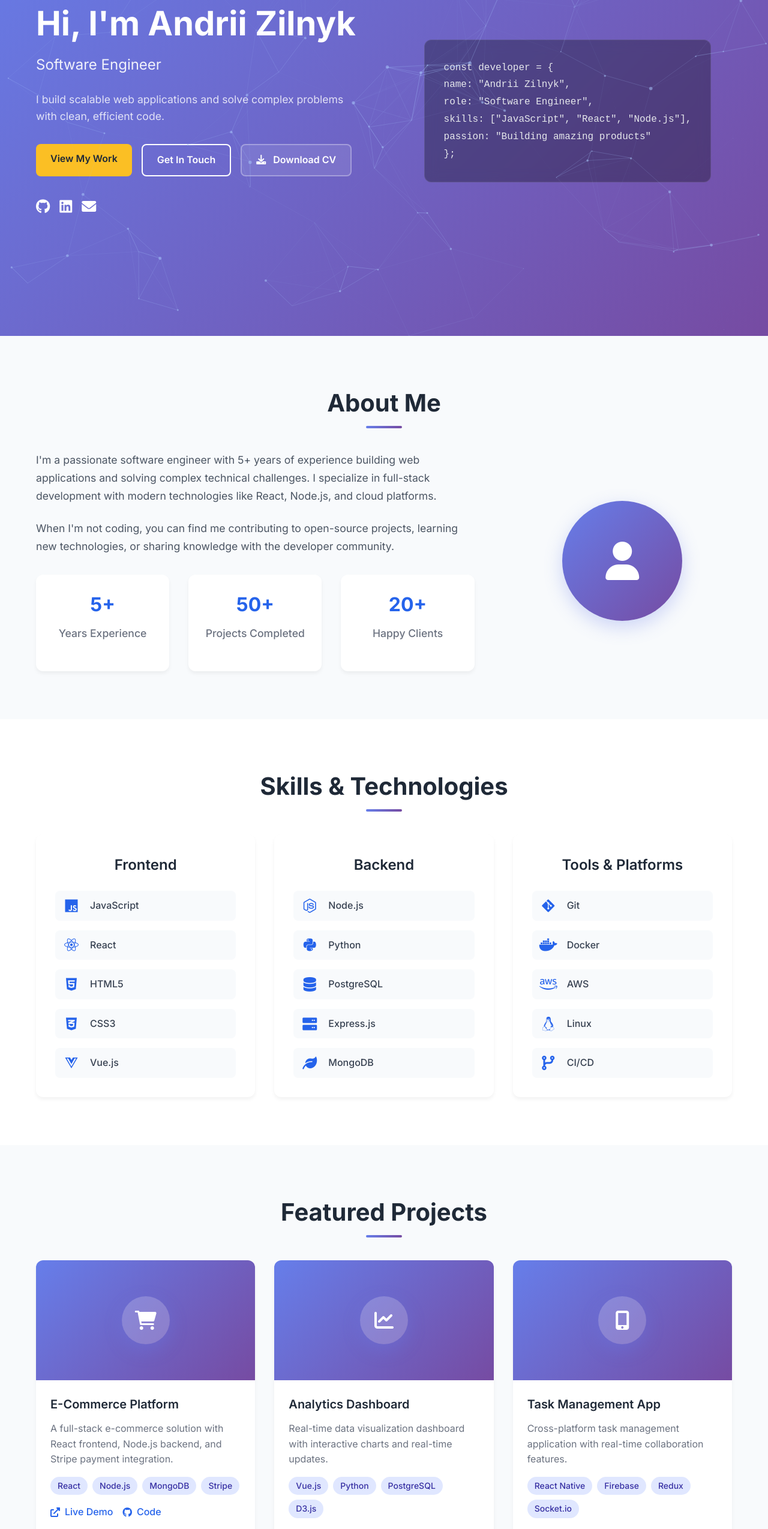
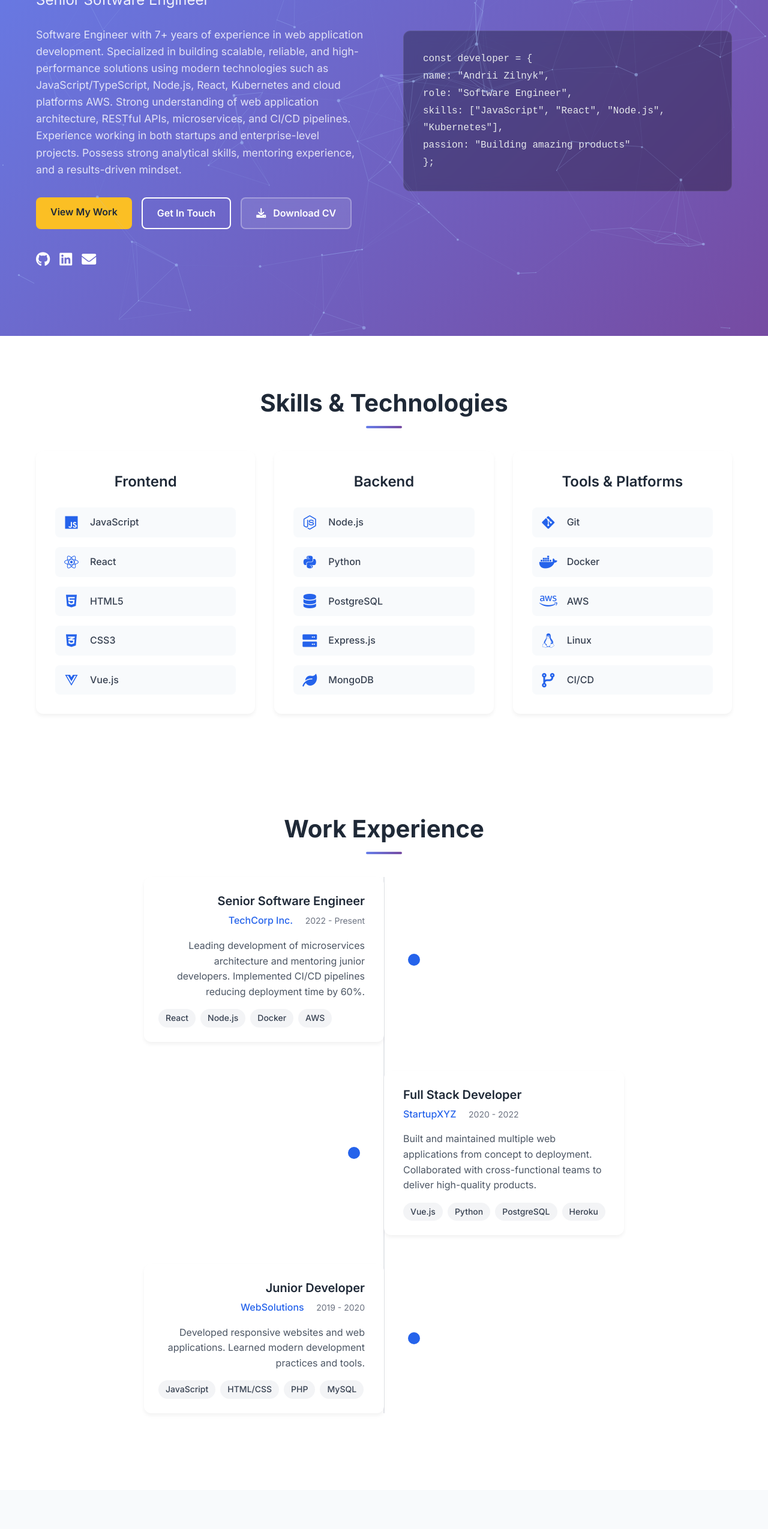
Before and after one commit to AndriiZil/AndriiZil.github.io, a plain HTML site: page index.html in a window 1280 px wide. Shown: the part 240-2789 px from the top of the page at 60% size. Drawn offline with Linux system fonts and the light colour scheme.

Commit message:
code improvements

```diff
--- a/index.html
+++ b/index.html
@@ -30,9 +30,9 @@
                 <li class="nav-item">
                     <a href="#skills" class="nav-link">Skills</a>
                 </li>
-                <li class="nav-item">
-                    <a href="#projects" class="nav-link">Projects</a>
-                </li>
+<!--                <li class="nav-item">-->
+<!--                    <a href="#projects" class="nav-link">Projects</a>-->
+<!--                </li>-->
                 <li class="nav-item">
                     <a href="#experience" class="nav-link">Experience</a>
                 </li>
@@ -53,11 +53,16 @@
         <div class="hero-container">
             <div class="hero-content">
                 <h1 class="hero-title">
-                    Hi, I'm Andrii Zilnyk
+                    Hi, My name is Andrii Zilnyk
                 </h1>
-                <h2 class="hero-subtitle">Software Engineer</h2>
+                <h2 class="hero-subtitle">Senior Software Engineer</h2>
                 <p class="hero-description">
-                    I build scalable web applications and solve complex problems with clean, efficient code.
+                    Software Engineer with 7+ years of experience in web application development.
+                    Specialized in building scalable, reliable, and high-performance solutions using modern technologies
+                    such as JavaScript/TypeScript, Node.js, React, Kubernetes and cloud platforms AWS.
+                    Strong understanding of web application architecture, RESTful APIs, microservices,
+                    and CI/CD pipelines. Experience working in both startups and enterprise-level projects.
+                    Possess strong analytical skills, mentoring experience, and a results-driven mindset.
                 </p>
                 <div class="hero-buttons">
                     <a href="#projects" class="btn btn-primary">View My Work</a>
@@ -83,48 +88,9 @@
                     <div class="code-line">const developer = {</div>
                     <div class="code-line">  name: "Andrii Zilnyk",</div>
                     <div class="code-line">  role: "Software Engineer",</div>
-                    <div class="code-line">  skills: ["JavaScript", "React", "Node.js"],</div>
+                    <div class="code-line">  skills: ["JavaScript", "React", "Node.js", "Kubernetes"],</div>
                     <div class="code-line">  passion: "Building amazing products"</div>
                     <div class="code-line">};</div>
-                </div>
-            </div>
-        </div>
-    </section>
-
-    <!-- About Section -->
-    <section id="about" class="about">
-        <div class="container">
-            <h2 class="section-title">About Me</h2>
-            <div class="about-content">
-                <div class="about-text">
-                    <p>
-                        I'm a passionate software engineer with 5+ years of experience building web applications
-                        and solving complex technical challenges. I specialize in full-stack development with
-                        modern technologies like React, Node.js, and cloud platforms.
-                    </p>
-                    <p>
-                        When I'm not coding, you can find me contributing to open-source projects,
-                        learning new technologies, or sharing knowledge with the developer community.
-                    </p>
-                    <div class="about-stats">
-                        <div class="stat">
-                            <h3>5+</h3>
-                            <p>Years Experience</p>
-                        </div>
-                        <div class="stat">
-                            <h3>50+</h3>
-                            <p>Projects Completed</p>
-                        </div>
-                        <div class="stat">
-                            <h3>20+</h3>
-                            <p>Happy Clients</p>
-                        </div>
-                    </div>
-                </div>
-                <div class="about-image">
-                    <div class="image-placeholder">
-                        <i class="fas fa-user"></i>
-                    </div>
                 </div>
             </div>
         </div>
@@ -214,90 +180,6 @@
         </div>
     </section>
 
-    <!-- Projects Section -->
-    <section id="projects" class="projects">
-        <div class="container">
-            <h2 class="section-title">Featured Projects</h2>
-            <div class="projects-grid">
-                <div class="project-card">
-                    <div class="project-image">
-                        <div class="image-placeholder">
-                            <i class="fas fa-shopping-cart"></i>
-                        </div>
-                    </div>
-                    <div class="project-content">
-                        <h3>E-Commerce Platform</h3>
-                        <p>A full-stack e-commerce solution with React frontend, Node.js backend, and Stripe payment integration.</p>
-                        <div class="project-tech">
-                            <span>React</span>
-                            <span>Node.js</span>
-                            <span>MongoDB</span>
-                            <span>Stripe</span>
-                        </div>
-                        <div class="project-links">
-                            <a href="#" class="project-link">
-                                <i class="fas fa-external-link-alt"></i> Live Demo
-                            </a>
-                            <a href="#" class="project-link">
-                                <i class="fab fa-github"></i> Code
-                            </a>
-                        </div>
-                    </div>
-                </div>
-                <div class="project-card">
-                    <div class="project-image">
-                        <div class="image-placeholder">
-                            <i class="fas fa-chart-line"></i>
-                        </div>
-                    </div>
-                    <div class="project-content">
-                        <h3>Analytics Dashboard</h3>
-                        <p>Real-time data visualization dashboard with interactive charts and real-time updates.</p>
-                        <div class="project-tech">
-                            <span>Vue.js</span>
-                            <span>Python</span>
-                            <span>PostgreSQL</span>
-                            <span>D3.js</span>
-                        </div>
-                        <div class="project-links">
-                            <a href="#" class="project-link">
-                                <i class="fas fa-external-link-alt"></i> Live Demo
-                            </a>
-                            <a href="#" class="project-link">
-                                <i class="fab fa-github"></i> Code
-                            </a>
-                        </div>
-                    </div>
-                </div>
-                <div class="project-card">
-                    <div class="project-image">
-                        <div class="image-placeholder">
-                            <i class="fas fa-mobile-alt"></i>
-                        </div>
-                    </div>
-                    <div class="project-content">
-                        <h3>Task Management App</h3>
-                        <p>Cross-platform task management application with real-time collaboration features.</p>
-                        <div class="project-tech">
-                            <span>React Native</span>
-                            <span>Firebase</span>
-                            <span>Redux</span>
-                            <span>Socket.io</span>
-                        </div>
-                        <div class="project-links">
-                            <a href="#" class="project-link">
-                                <i class="fas fa-external-link-alt"></i> Live Demo
-                            </a>
-                            <a href="#" class="project-link">
-                                <i class="fab fa-github"></i> Code
-                            </a>
-                        </div>
-                    </div>
-                </div>
-            </div>
-        </div>
-    </section>
-
     <!-- Experience Section -->
     <section id="experience" class="experience">
         <div class="container">
@@ -366,15 +248,11 @@
                     <div class="contact-details">
                         <div class="contact-item">
                             <i class="fas fa-envelope"></i>
-                            <span>andrii.zilnyk@example.com</span>
-                        </div>
-                        <div class="contact-item">
-                            <i class="fas fa-phone"></i>
-                            <span>+1 (555) 123-4567</span>
+                            <span>andrii.zilnyk@gmail.com</span>
                         </div>
                         <div class="contact-item">
                             <i class="fas fa-map-marker-alt"></i>
-                            <span>San Francisco, CA</span>
+                            <span>Lviv, Ukraine</span>
                         </div>
                     </div>
                     <div class="social-links">
@@ -383,9 +261,6 @@
                         </a>
                         <a href="https://www.linkedin.com/in/andrii-zilnyk-a44191167" target="_blank" class="social-link">
                             <i class="fab fa-linkedin"></i>
-                        </a>
-                        <a href="https://twitter.com/andriizilnyk" target="_blank" class="social-link">
-                            <i class="fab fa-twitter"></i>
                         </a>
                     </div>
                 </div>
@@ -397,11 +272,9 @@
     <footer class="footer">
         <div class="container">
             <div class="footer-content">
-                <p>&copy; 2024 Andrii Zilnyk. All rights reserved.</p>
+                <p>&copy; 2025 Andrii Zilnyk. All rights reserved.</p>
                 <div class="footer-links">
                     <a href="#home">Home</a>
-                    <a href="#about">About</a>
-                    <a href="#projects">Projects</a>
                     <a href="#contact">Contact</a>
                 </div>
             </div>
--- a/styles.css
+++ b/styles.css
@@ -140,7 +140,7 @@ body {
 }
 
 .hero-title {
-    font-size: 3.5rem;
+    font-size: 2.5rem;
     font-weight: 700;
     margin-bottom: 1rem;
     line-height: 1.2;
```
